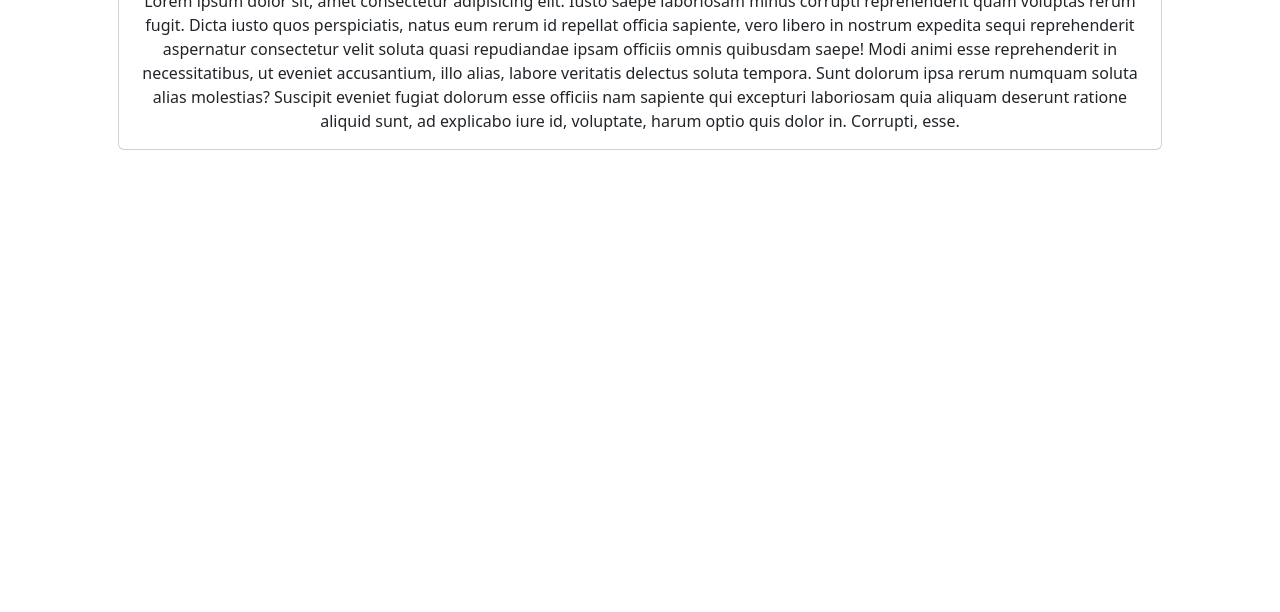
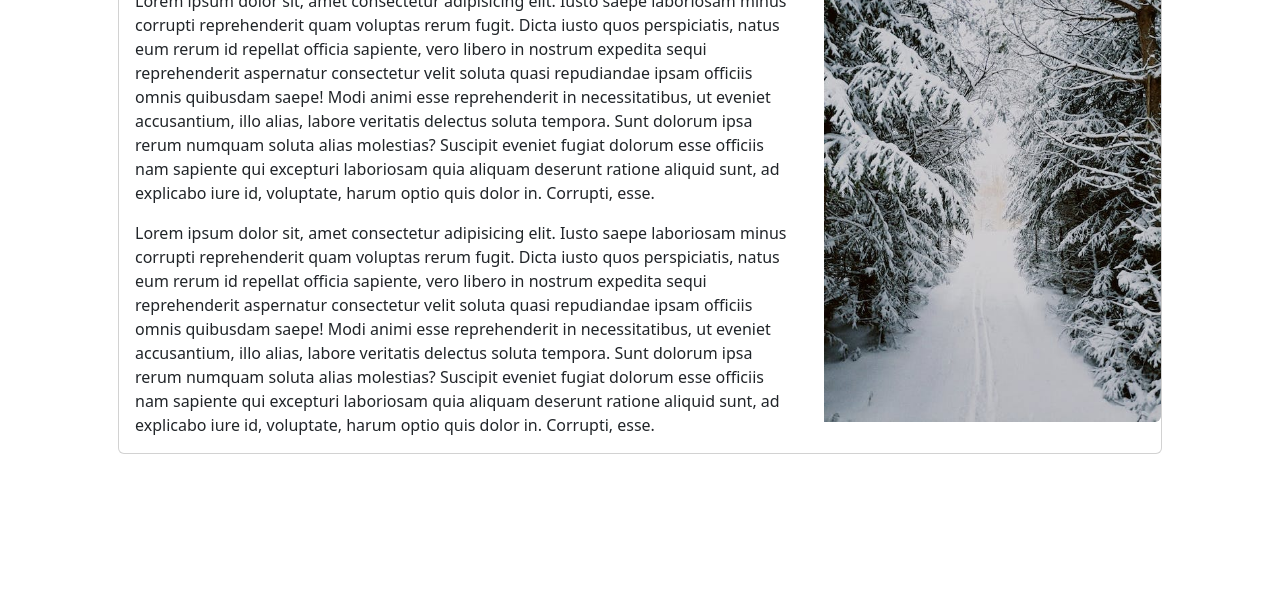
Before and after one commit to aaltere/codespace-exercise, a plain HTML site: page www/pages/about.html in a window 1280 px wide. Shown: the part 188-800 px from the top of the page. Drawn offline with nearby package versions, Linux system fonts and the light colour scheme.

Commit message:
Add placeholder text and image

```diff
--- a/www/pages/about.html
+++ b/www/pages/about.html
@@ -42,8 +42,10 @@
         </nav>
 
         <!-- Main content -->
-        <div class="container overflow-hidden text-center p-5">
-            <div class="card">
+        <div class="container overflow-hidden p-5">
+            <div class="card text-start">
+                <div class="row g-3">
+                    <div class="col-md-8">
                         <div class="card-body">
                             <h1 class="card-title">About Us</h1>
                             <p class="card-text">
@@ -58,6 +60,25 @@
                                 nam sapiente qui excepturi laboriosam quia aliquam deserunt ratione aliquid sunt,
                                 ad explicabo iure id, voluptate, harum optio quis dolor in. Corrupti, esse.
                             </p>
+
+                            <p class="card-text">
+                                Lorem ipsum dolor sit, amet consectetur adipisicing elit.
+                                Iusto saepe laboriosam minus corrupti reprehenderit quam voluptas rerum fugit.
+                                Dicta iusto quos perspiciatis, natus eum rerum id repellat officia sapiente,
+                                vero libero in nostrum expedita sequi reprehenderit aspernatur consectetur
+                                velit soluta quasi repudiandae ipsam officiis omnis quibusdam saepe!
+                                Modi animi esse reprehenderit in necessitatibus, ut eveniet accusantium,
+                                illo alias, labore veritatis delectus soluta tempora. Sunt dolorum ipsa rerum
+                                numquam soluta alias molestias? Suscipit eveniet fugiat dolorum esse officiis
+                                nam sapiente qui excepturi laboriosam quia aliquam deserunt ratione aliquid sunt,
+                                ad explicabo iure id, voluptate, harum optio quis dolor in. Corrupti, esse.
+                            </p>
+                        </div>
+                    </div>
+                    <div class="col-md-4">
+                        <img src="../images/snow.jpeg" class="img-fluid rounded-end"
+                            alt="Photograph of a snowy path with trees on both sides">
+                    </div>
                 </div>
             </div>
         </div>
```
Also changed, not shown: www/images/snow.jpeg (added). Lines whose indentation alone changed are shown as unchanged.
